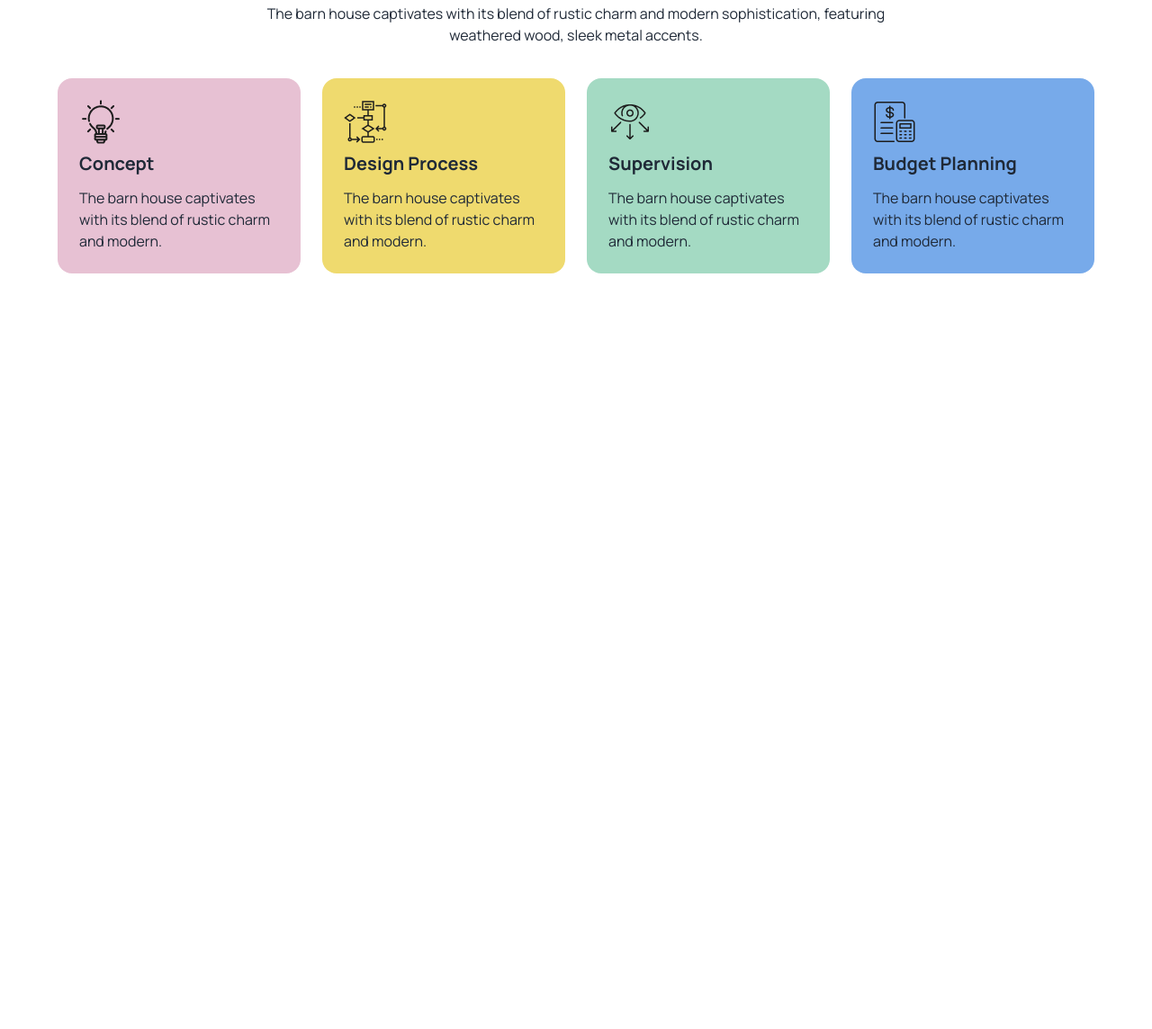
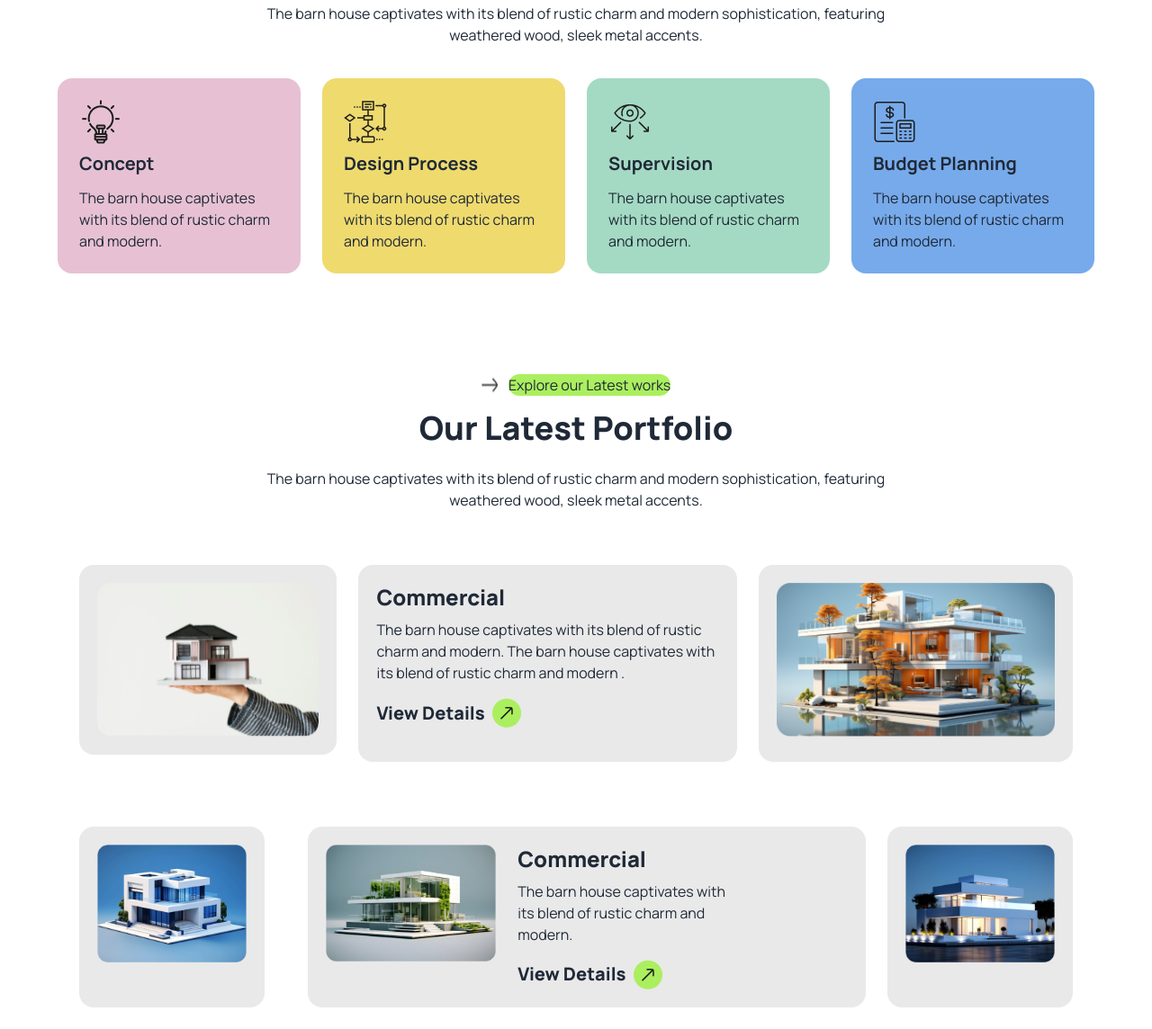
Before and after one commit to aabdullaalmamun/PH-Assignment3, a plain HTML site: page B10-Assignment-03/index.html in a window 1280 px wide. Shown: the part 1692-2836 px from the top of the page at 90% size. Before the commit the page ends 2012 px from the top, so only its background shows below. Drawn offline with nearby package versions, Linux system fonts and the light colour scheme.

Commit message:
responsibe portfolio part

```diff
--- a/B10-Assignment-03/index.html
+++ b/B10-Assignment-03/index.html
@@ -159,6 +159,50 @@
      </div>
 </section>
 
+<!-- protfolio part -->
+ <section class="mt-24">
+    <div class="flex gap-3 justify-center"> <img src="./assets/Group 1.png" alt=""> <p class="bg-[#ABEF5F] rounded-full ">Explore our Latest works</p></div>
+    <h1 class="text-center mt-4 text-4xl font-extrabold mb-6">Our Latest Portfolio</h1>
+    <p class="text-center mb-9 sm:w-8/12 mx-auto">The barn house captivates with its blend of rustic charm and modern sophistication, featuring weathered wood, sleek metal accents.</p>
+
+<!-- portfolio-section-1 -->
+    <div class="sm:flex gap-6 p-6 mb-6">
+        <div class="mb-2 bg-[#E9E9E9] rounded-2xl p-5">
+            <img class="w-full" src="./assets/img1.png" alt="">
+        </div>
+        <div class="sm:w-2/5 bg-[#E9E9E9] rounded-2xl p-5">
+            <h5 class="text-2xl font-extrabold mb-4 sm:mb-2">Commercial</h5>
+            <p>The barn house captivates with its blend of rustic charm and modern. The barn house captivates with its blend of rustic charm and modern .</p>
+            <button class="flex gap-2 items-center font-extrabold text-xl mt-4">View Details <img src="./assets/arrow-up-right-01.png" alt=""></button>
+        </div>
+        <div class="mt-8 sm:mt-0 bg-[#E9E9E9] rounded-2xl p-5">
+            <img class="w-full" src="./assets/img2.png" alt="">
+        </div>
+    </div>
+
+    <!-- portfolio-section-2 -->
+     <div class="flex flex-col-reverse sm:flex-row gap-6 p-6">
+        <div class="bg-[#E9E9E9] rounded-2xl p-5">
+            <img class="w-full" src="./assets/img3.png" alt="">
+        </div>
+        <div class="sm:flex gap-6 sm:ml-6 mt-8 sm:mt-0 bg-[#E9E9E9] rounded-2xl p-5">
+            <div>
+                <img class="w-full" src="./assets/img4.png" alt="">
+            </div>
+            <div>
+                <h5 class="text-2xl font-extrabold mb-2">Commercial</h5>
+                <p class="sm:w-8/12">The barn house captivates with its blend of rustic charm and modern. </p>
+                <button class="flex gap-2 items-center font-extrabold text-xl mt-4">View Details <img src="./assets/arrow-up-right-01.png" alt=""></button>
+            </div>
+        </div>
+        <div class="bg-[#E9E9E9] rounded-2xl p-5">
+            <img class="w-full" src="./assets/img5.png" alt="">
+        </div>
+     </div>
+
+ </section>
+
+
 
    </main>
 
```
